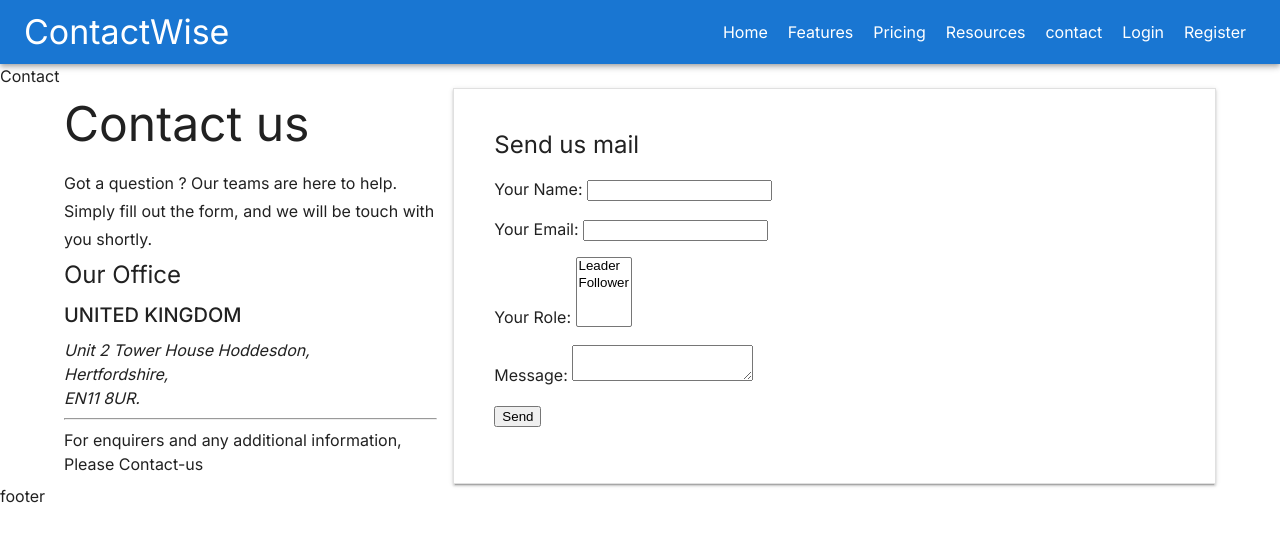
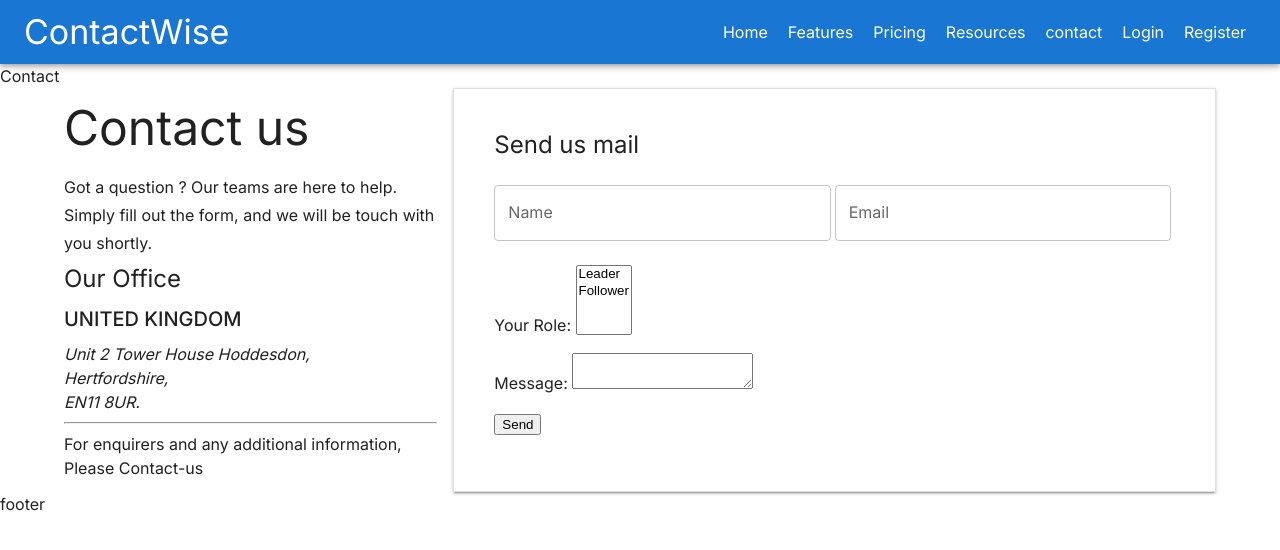
Before and after one commit to bskcontactwise/nextjs-contactwise-website, a Next.js app: page /contact in a window 1280 px wide. Shown: the top 550 px of the page. Built offline with nearby package versions, Linux system fonts and the light colour scheme.

Commit message:
form testing

```diff
--- a/pages/contact.jsx
+++ b/pages/contact.jsx
@@ -124,17 +124,32 @@ function Contact() {
                   </Button>
                 </form> */}
                 <form name="contact" method="POST" data-netlify="true">
-                  <input type="hidden" name="form-name" value="contact"/>
-                  <p>
-                    <label>
-                      Your Name: <input type="text" name="name" />
-                    </label>
-                  </p>
-                  <p>
-                    <label>
-                      Your Email: <input type="email" name="email" />
-                    </label>
-                  </p>
+                  <input type="hidden" name="form-name" value="contact" />
+                  <Grid container xs={12} spacing={0.5}>
+                    <Grid item xs={6}>
+                      <TextField
+                        placeholder="Enter your name"
+                        name="name"
+                        type="text"
+                        id="name"
+                        label="Name"
+                        fullWidth
+                        margin="normal"
+                      />
+                    </Grid>
+                    <Grid item xs={6}>
+                      <TextField
+                        placeholder="someone@gmail.com"
+                        type="email"
+                        id="email"
+                        name="email"
+                        dataerror="This email address is invalid"
+                        label="Email"
+                        fullWidth
+                        margin="normal"
+                      />
+                    </Grid>
+                  </Grid>
                   <p>
                     <label>
                       Your Role:{" "}
```
